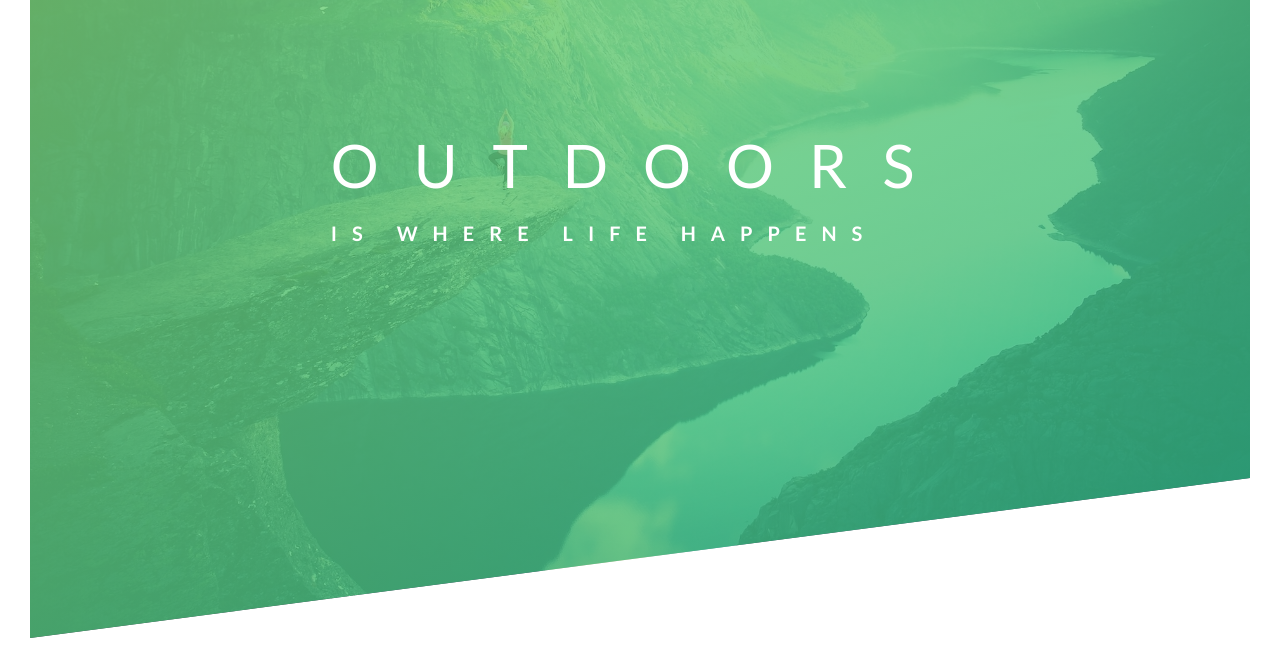
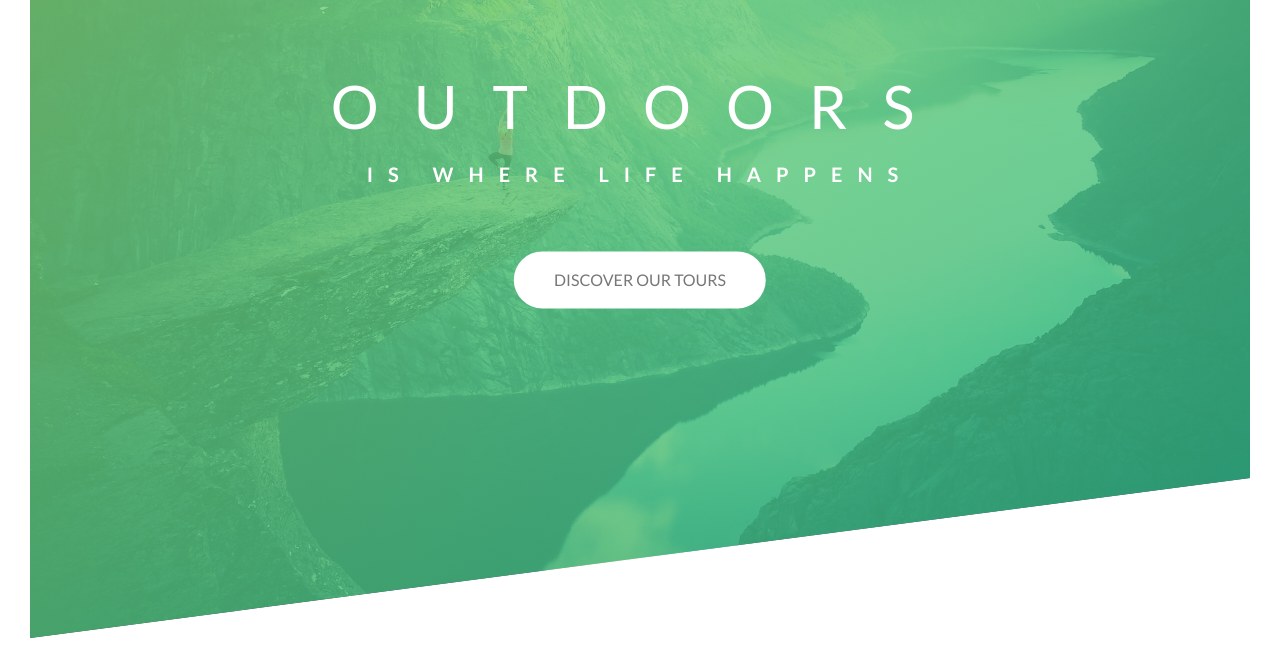
Before and after one commit to felipeSilv4Dev/natrous, a plain HTML site: page index.html in a window 1280 px wide. Shown: the part 152-820 px from the top of the page. Drawn offline with Linux system fonts and the light colour scheme.

Commit message:
commit button

```diff
--- a/css/style.css
+++ b/css/style.css
@@ -49,11 +49,13 @@ body {
   top: 40%;
   left: 50%;
   transform: translate(-50%, -50%);
+  text-align: center;
 }
 .heading-primary {
   color: #ffffff;
   text-transform: uppercase;
   backface-visibility: hidden;
+  margin-bottom: 60px;
 }
 .heading-primary-main {
   display: block;
@@ -96,3 +98,25 @@ body {
     transform: translate(0);
   }
 }
+
+.btn:link,
+.btn:visited {
+  text-transform: uppercase;
+  text-decoration: none;
+  padding: 15px 40px;
+  display: inline-block;
+  border-radius: 100px;
+  transition: all 0.2s;
+}
+.btn-white:hover {
+  transform: translateY(-3px);
+  box-shadow: 0 10px 20px rgba(0, 0, 0, 0.2);
+}
+.btn:active {
+  transform: translateY(-1px);
+  box-shadow: 0 5px 10px rgba(0, 0, 0, 0.2);
+}
+.btn-white {
+  background-color: #fff;
+  color: #777;
+}
--- a/index.html
+++ b/index.html
@@ -26,6 +26,7 @@
           <span class="heading-primary-main">Outdoors</span>
           <span class="heading-primary-sub">is where life happens</span>
         </h1>
+        <a href="#" class="btn btn-white">Discover our tours</a>
       </div>
     </header>
   </body>
```
